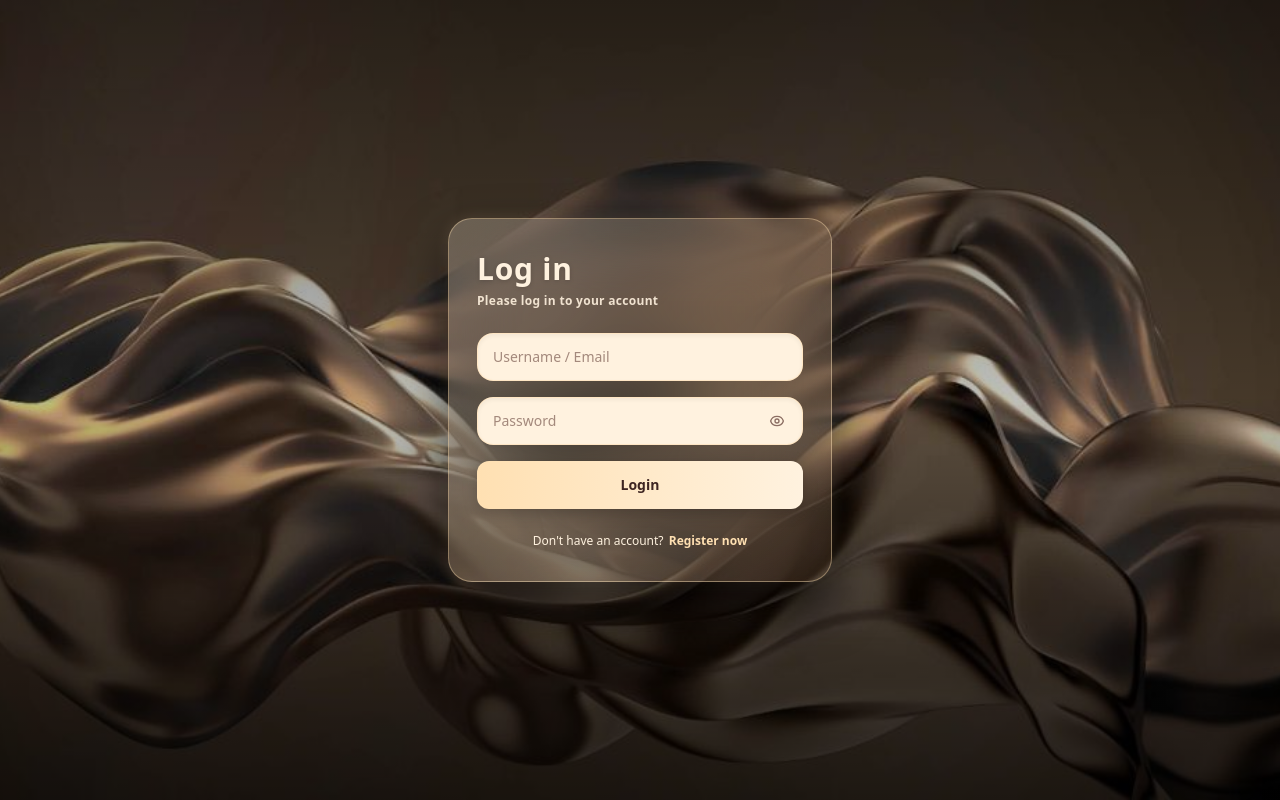
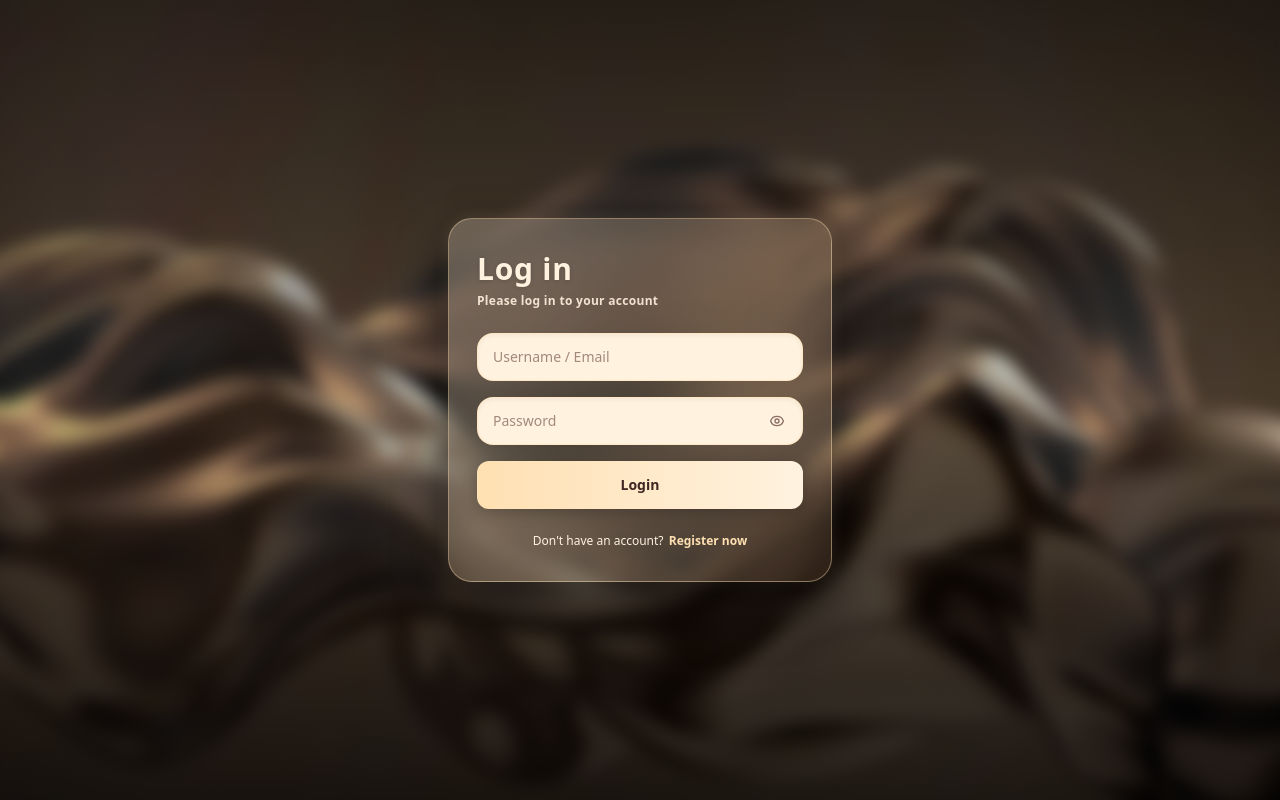
Before and after one commit to rizkyfahmi/european-tester, a Next.js app in the folder frontend/: page / in a window 1280 px wide. Built offline with nearby package versions, Linux system fonts and the light colour scheme.

Commit message:
fix(frontend): optimize background rendering with GPU hardware acceleration to eliminate scroll stutter on login, register, tester and admin dashboards

```diff
--- a/frontend/src/app/dashboard-admin/page.tsx
+++ b/frontend/src/app/dashboard-admin/page.tsx
@@ -7,14 +7,14 @@ import DashboardOverview from '@/components/dashboard/DashboardOverview';
 export default function DashboardAdminPage() {
   return (
     <div className="w-full min-h-screen bg-[#0d0705] text-[#FFF8EE] relative overflow-x-hidden font-sans antialiased">
-      {/* Background Gambar Fullscreen */}
-      <div
-        className="fixed inset-0 w-full h-full bg-cover bg-center bg-no-repeat opacity-100 pointer-events-none transition-opacity duration-500 z-0"
-        style={{ backgroundImage: "url('/bg login3.jpeg')" }}
-      />
-
-      {/* Dark Overlay Glassmorphism */}
-      <div className="fixed inset-0 w-full h-full bg-black/60 backdrop-blur-md pointer-events-none z-0" />
+      {/* Background Gambar Fullscreen (GPU Accelerated, Smooth Scroll) */}
+      <div className="fixed inset-0 w-full h-full pointer-events-none z-0 overflow-hidden transform-gpu [transform:translateZ(0)] will-change-transform">
+        <div
+          className="absolute inset-0 w-full h-full bg-cover bg-center bg-no-repeat opacity-100 transition-opacity duration-500 blur-md scale-105"
+          style={{ backgroundImage: "url('/bg login3.jpeg')" }}
+        />
+        <div className="absolute inset-0 w-full h-full bg-black/60" />
+      </div>
 
       {/* Main Container */}
       <div className="relative z-10 min-h-screen flex flex-col">
--- a/frontend/src/app/dashboard-tester/page.tsx
+++ b/frontend/src/app/dashboard-tester/page.tsx
@@ -7,14 +7,14 @@ import DashboardOverview from '@/components/dashboard/DashboardOverview';
 export default function DashboardTesterPage() {
   return (
     <div className="w-full min-h-screen bg-[#0d0705] text-[#FFF8EE] relative overflow-x-hidden font-sans antialiased">
-      {/* Background Gambar Fullscreen */}
-      <div
-        className="fixed inset-0 w-full h-full bg-cover bg-center bg-no-repeat opacity-100 pointer-events-none transition-opacity duration-500 z-0"
-        style={{ backgroundImage: "url('/bg login3.jpeg')" }}
-      />
-
-      {/* Dark Overlay Glassmorphism */}
-      <div className="fixed inset-0 w-full h-full bg-black/60 backdrop-blur-md pointer-events-none z-0" />
+      {/* Background Gambar Fullscreen (GPU Accelerated, Smooth Scroll) */}
+      <div className="fixed inset-0 w-full h-full pointer-events-none z-0 overflow-hidden transform-gpu [transform:translateZ(0)] will-change-transform">
+        <div
+          className="absolute inset-0 w-full h-full bg-cover bg-center bg-no-repeat opacity-100 transition-opacity duration-500 blur-md scale-105"
+          style={{ backgroundImage: "url('/bg login3.jpeg')" }}
+        />
+        <div className="absolute inset-0 w-full h-full bg-black/60" />
+      </div>
 
       {/* Main Container */}
       <div className="relative z-10 min-h-screen flex flex-col">
--- a/frontend/src/components/auth/LoginForm.tsx
+++ b/frontend/src/components/auth/LoginForm.tsx
@@ -266,14 +266,14 @@ export default function AuthForm({ initialMode = 'login', onLoginSuccess }: Auth
 
   return (
     <div className="w-full min-h-screen flex items-center justify-center p-4 bg-[#0d0705] relative overflow-y-auto no-scrollbar font-sans selection:bg-[#FFE0B2] selection:text-[#3E2522]">
-      {/* Background Image Layer */}
-      <div
-        className="fixed inset-0 w-full h-full bg-cover bg-center bg-no-repeat opacity-100 pointer-events-none transition-opacity duration-500"
-        style={{ backgroundImage: "url('/bg login3.jpeg')" }}
-      />
-
-      {/* Dark Overlay Gradient */}
-      <div className="fixed inset-0 w-full h-full bg-gradient-to-b from-black/60 via-black/25 to-black/70 pointer-events-none" />
+      {/* Background Image Layer & Dark Overlay (GPU Accelerated, No-Stutter) */}
+      <div className="fixed inset-0 w-full h-full pointer-events-none z-0 overflow-hidden transform-gpu [transform:translateZ(0)] will-change-transform">
+        <div
+          className="absolute inset-0 w-full h-full bg-cover bg-center bg-no-repeat opacity-100 transition-opacity duration-500 blur-sm scale-105"
+          style={{ backgroundImage: "url('/bg login3.jpeg')" }}
+        />
+        <div className="absolute inset-0 w-full h-full bg-gradient-to-b from-black/60 via-black/25 to-black/70" />
+      </div>
 
       {/* Main Glassmorphic Card Container */}
       <main className="relative z-10 w-full max-w-sm bg-gradient-to-br from-[#FFF2DF]/25 via-[#FFE0B2]/15 to-[#D3A376]/10 backdrop-blur-2xl px-7 py-8 rounded-3xl shadow-[0_25px_50px_rgba(0,0,0,0.65),0_0_15px_rgba(255,224,178,0.15)] border border-[#FFE0B2]/40 animate-fade-in-up transition-all duration-500 my-auto">
```
